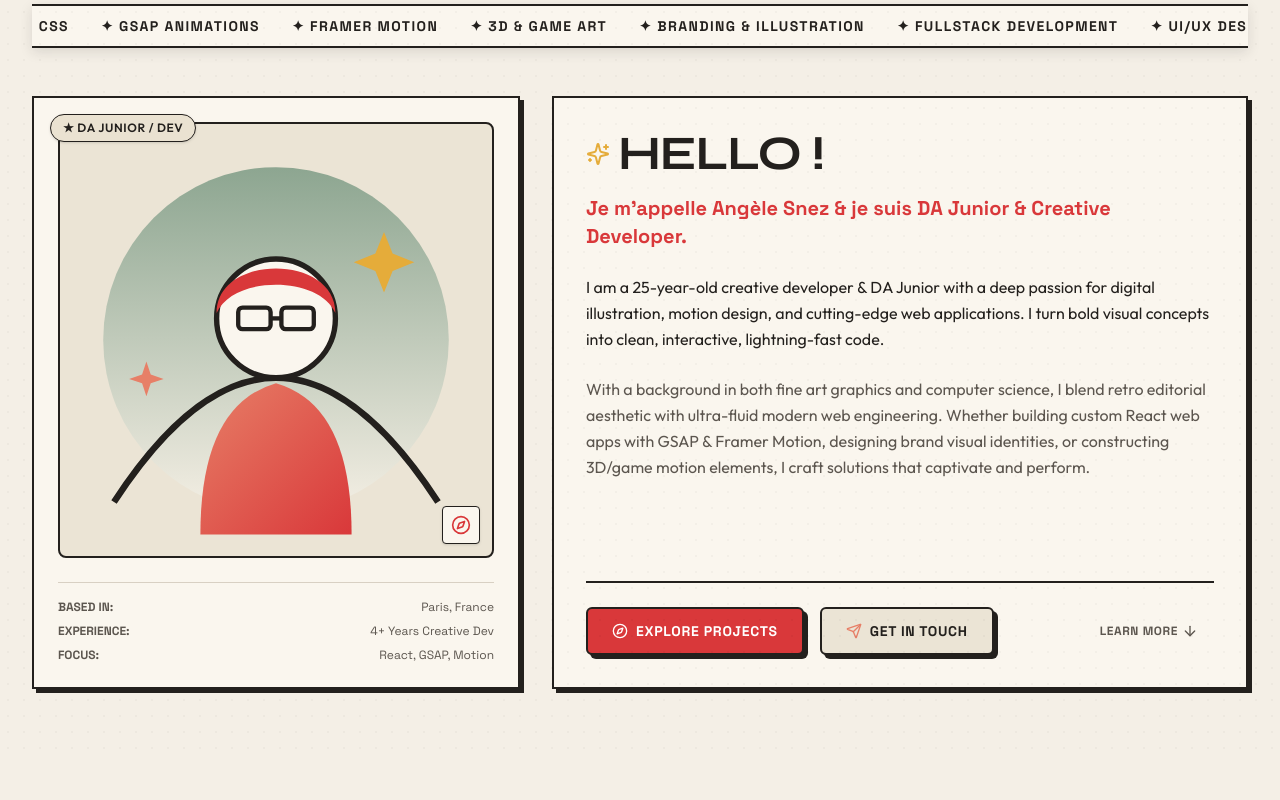
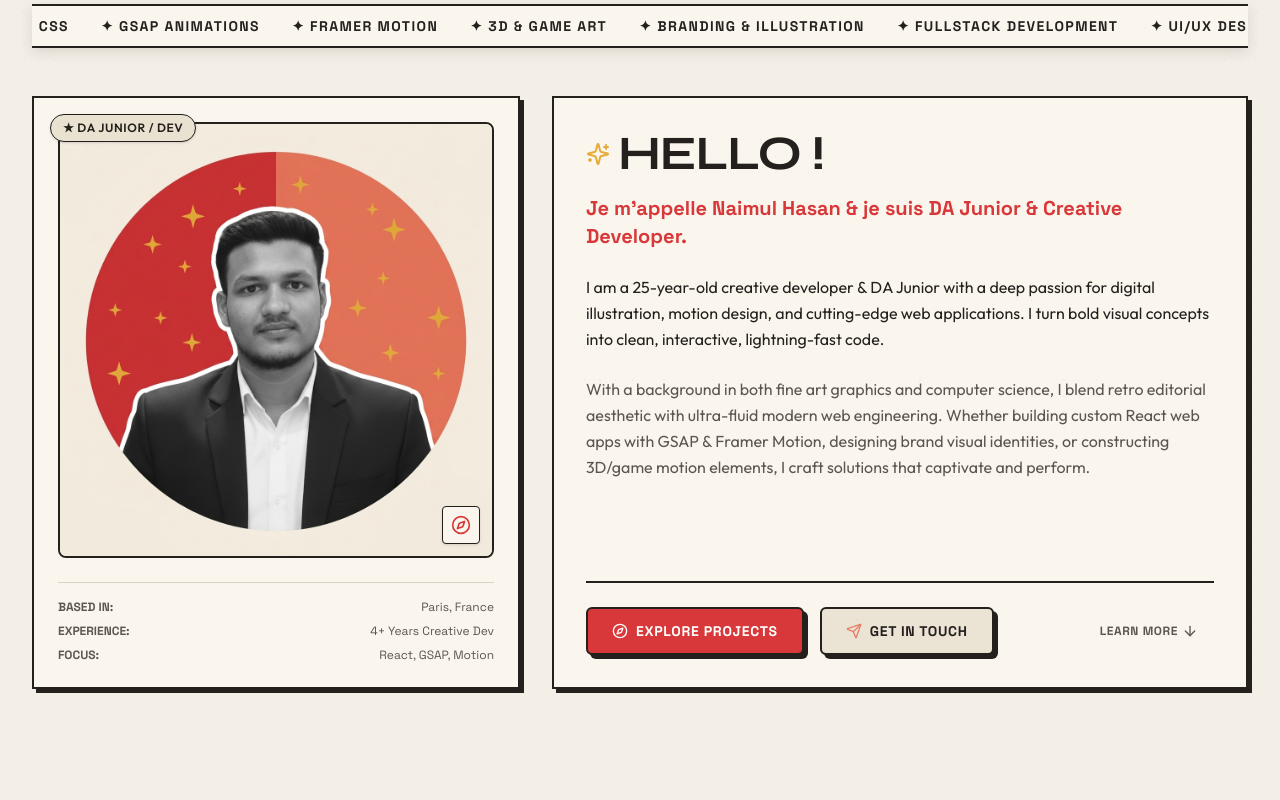
Before and after one commit to NH-Bappy/portfolio, a React (Vite) app: page / in a window 1280 px wide. Shown: the part 620-1420 px from the top of the page. Built offline with nearby package versions, Linux system fonts and the light colour scheme; the HTML template or start-up script is replaced by a standard one.

Commit message:
change some informetion

```diff
--- a/src/components/Hero.jsx
+++ b/src/components/Hero.jsx
@@ -98,47 +98,12 @@ export default function Hero() {
 
               {/* Illustration Avatar Frame */}
               <div className="relative rounded-lg overflow-hidden border-2 border-[var(--color-border)] bg-[var(--color-card-secondary)] mb-6 aspect-square flex items-center justify-center">
-                {/* SVG Visual Stylized Character Illustration */}
-                <svg
-                  viewBox="0 0 400 400"
+                {/* Profile Photo - Retro Poster Aesthetic */}
+                <img
+                  src="/profile.png"
+                  alt="Profile"
                   className="w-full h-full object-cover transition-transform duration-500 group-hover:scale-105"
-                >
-                  <defs>
-                    <linearGradient id="grad1" x1="0%" y1="0%" x2="100%" y2="100%">
-                      <stop offset="0%" stopColor="var(--color-accent-salmon)" />
-                      <stop offset="100%" stopColor="var(--color-accent-crimson)" />
-                    </linearGradient>
-                    <linearGradient id="grad2" x1="0%" y1="0%" x2="0%" y2="100%">
-                      <stop offset="0%" stopColor="var(--color-accent-sage)" />
-                      <stop offset="100%" stopColor="var(--color-card)" />
-                    </linearGradient>
-                  </defs>
-
-                  {/* Backdrop art shapes */}
-                  <circle cx="200" cy="200" r="160" fill="url(#grad2)" opacity="0.6" />
-                  <path d="M 50 350 Q 200 120 350 350" fill="none" stroke="var(--color-border)" strokeWidth="6" />
-
-                  {/* Stylized Anime / Poster Character Silhouette */}
-                  <path
-                    d="M130 380 Q130 260 200 240 Q270 260 270 380 Z"
-                    fill="url(#grad1)"
-                  />
-                  {/* Head */}
-                  <circle cx="200" cy="180" r="55" fill="var(--color-card)" stroke="var(--color-border)" strokeWidth="5" />
-                  {/* Hair / Cap */}
-                  <path
-                    d="M145 175 C145 120 255 120 255 175 C240 140 160 140 145 175 Z"
-                    fill="var(--color-accent-crimson)"
-                  />
-                  {/* Glasses */}
-                  <rect x="165" y="170" width="30" height="20" rx="4" fill="none" stroke="var(--color-border)" strokeWidth="4" />
-                  <rect x="205" y="170" width="30" height="20" rx="4" fill="none" stroke="var(--color-border)" strokeWidth="4" />
-                  <line x1="195" y1="180" x2="205" y2="180" stroke="var(--color-border)" strokeWidth="4" />
-
-                  {/* Decorative Retro Sparkles */}
-                  <path d="M300 100 L308 120 L328 128 L308 136 L300 156 L292 136 L272 128 L292 120 Z" fill="var(--color-accent-yellow)" />
-                  <path d="M80 220 L84 232 L96 236 L84 240 L80 252 L76 240 L64 236 L76 232 Z" fill="var(--color-accent-salmon)" />
-                </svg>
+                />
 
                 {/* Corner Flourish Icons */}
                 <div className="absolute bottom-3 right-3 bg-[var(--color-card)] p-2 rounded border border-[var(--color-border)] shadow">
--- a/src/data/portfolioData.js
+++ b/src/data/portfolioData.js
@@ -1,11 +1,11 @@
 export const personalInfo = {
-  name: "Angèle Snez",
+  name: "Naimul Hasan",
   title: "CREATIVE DIRECTOR & TECH INNOVATOR",
   subTitle: "Full-Stack Developer, Graphic Designer & Motion Artist",
   tagline: "Crafting digital experiences where retro art meets modern high-performance code.",
   location: "Paris / Remote Worldwide",
   status: "Available for New Projects & Freelance",
-  email: "angele.snez@portfolio.art",
+  email: "naimulhasandev@gmail.com",
   behance: "behance.net/angele-snez",
   linkedin: "linkedin.com/in/angele-snez",
   github: "github.com/angele-snez",
```
Also changed, not shown: public/profile.png (added), 7 other files (tests, documents, lock files or other folders).
